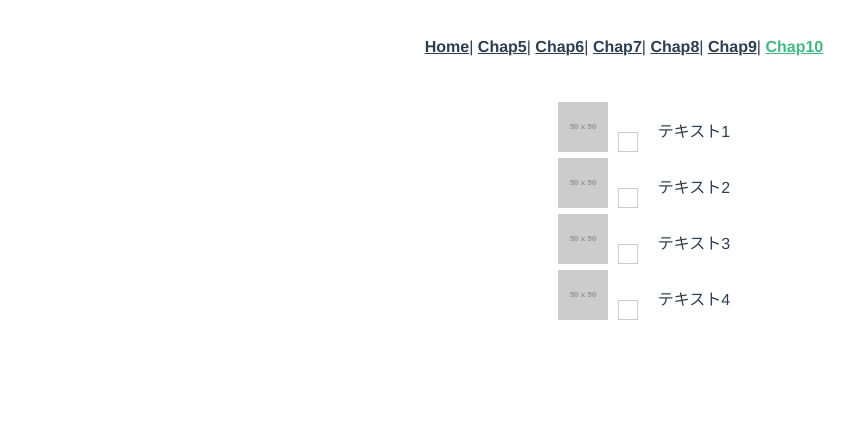
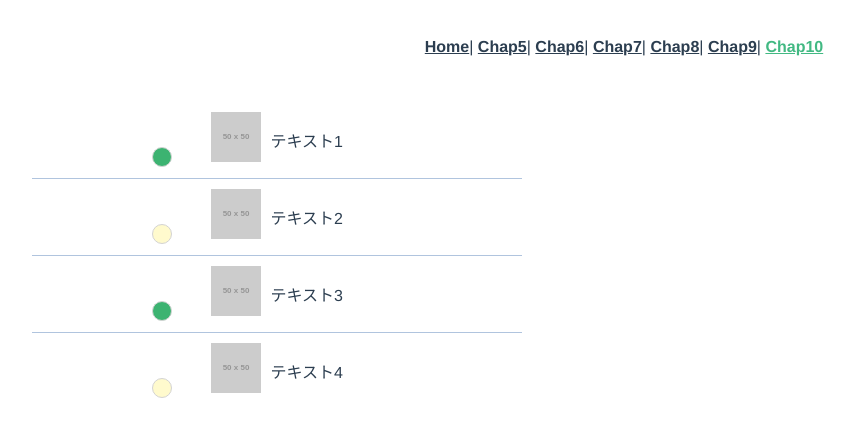
Before and after one commit to kawa1228/vuebook2-sample, a Vue app: page /chap10 in a window 1280 px wide. Shown: the top 436 px of the page, without its empty margins (16-870 px from the left). Built offline with nearby package versions, Linux system fonts and the light colour scheme.

Commit message:
cssの練習

```diff
--- a/src/views/Chap10.vue
+++ b/src/views/Chap10.vue
@@ -33,13 +33,36 @@
   display: inline-block
   vertical-align: top
   margin-left: 10px
+.ranking-item:nth-of-type(1)
+  border-top: none
+.ranking-item
+  position: relative
+  width: 40%
+  padding: 10px 0
+  border-top: 1px solid #b0c4de
 .order
   display: inline-block
   width: 18px
   height: 18px
-  margin: 0 10px
+  // margin: 0 10px
   border: 1px solid #ccc
-  color: #aaa
+  color: #3cb371
   vertical-align: center
   line-height: 16px
+  // ひし形
+  // transform: rotate(45deg)
+  border-radius: 50%
+  position: absolute
+  top: 45px
+  left: 120px
+  // height: 20px
+
+  // :nth-of-type(n) 要素ごとに数えたn番目を指定
+.ranking-item:nth-of-type(odd) .order
+  border-color: #d3d3d3
+  color: #fff
+  background-color: #3cb371
+.ranking-item:nth-of-type(even) .order
+  border-color: #d3d3d3
+  background-color: #fffacd
 </style>
```
